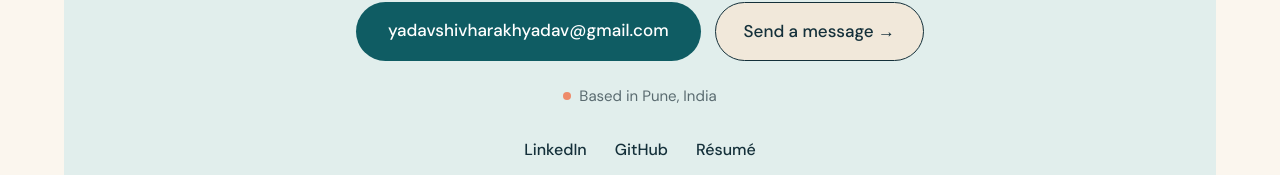
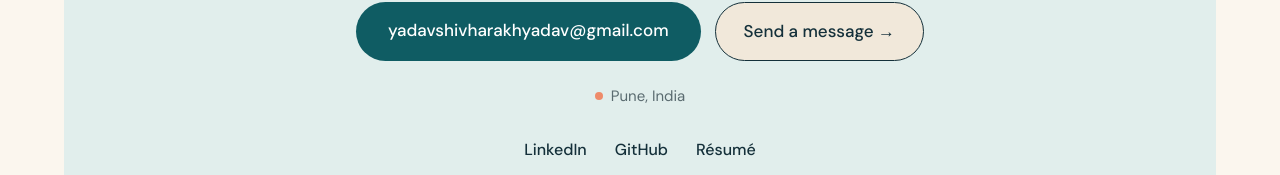
Before and after one commit to ShivharakhYadav/shivharakhyadav, a Next.js app: page / in a window 1280 px wide. Shown: the part 3763-3938 px from the top of the page. Built offline with nearby package versions, Linux system fonts and the light colour scheme.

Commit message:
Shorten the contact band location to "Pune, India"

```diff
--- a/src/components/sections/Contact.tsx
+++ b/src/components/sections/Contact.tsx
@@ -38,7 +38,7 @@ export default function Contact({ id = 'contact' }: { id?: string }) {
         </div>
         <p className='inline-flex items-center gap-2 text-[15px] text-muted'>
           <span className='h-2 w-2 rounded-full bg-coral' aria-hidden='true' />
-          Based in Pune, India
+          Pune, India
         </p>
         <ul className='flex gap-7 font-medium'>
           {profile.socials
```
